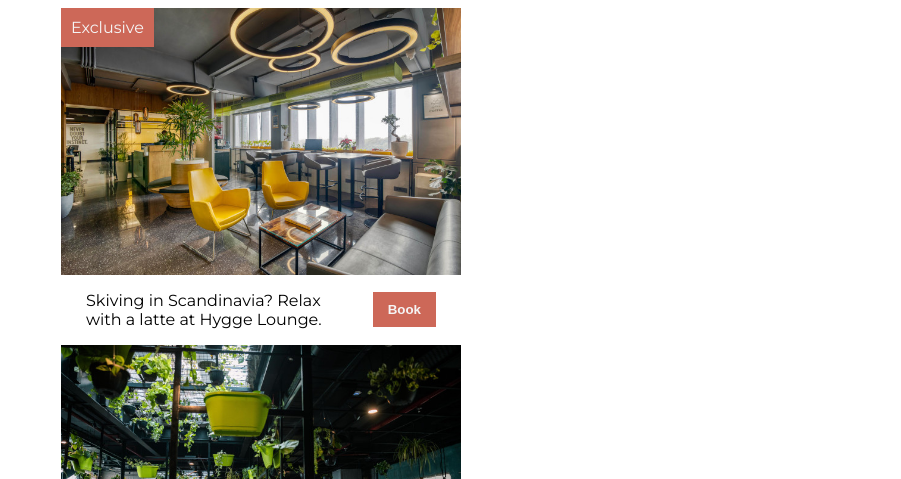
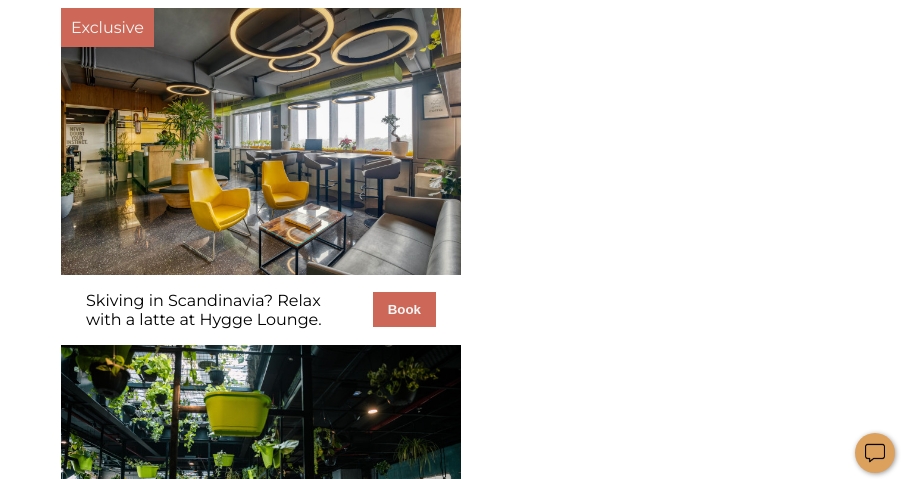
Before and after one commit to ElijahTobs/Coworking-Site, a plain HTML site: page index.html in a window 1280 px wide. Shown: the part 321-800 px from the top of the page, without its empty margins (379-1280 px from the left). Drawn offline with Linux system fonts and the light colour scheme.

Commit message:
Add and style message icon

```diff
--- a/index.html
+++ b/index.html
@@ -57,8 +57,14 @@
         </div>
       </section>
     </div>
+
+    <div class="chatbox-bg">
+      <img src="images/message.png" class="chatbox-img" alt="chatbox">
+    </div>
   </main>
 
+  <div class="chatbox-container">
+  </div>
 
 </body>
 </html>
--- a/styles.css
+++ b/styles.css
@@ -1,13 +1,14 @@
 body {
   margin: 0;
   padding: 0;
+  max-width: 400px;
+  margin: auto;
   font-family: "Montserrat", sans-serif;
 }
 
 .container {
-  width: 400px;
+  max-width: 400px;
   margin: 0 auto;
-  /* border: 2px solid #c6c6c6; */
 }
 
 ul {
@@ -87,3 +88,21 @@ button {
 .item-img {
   display: block;
 }
+
+.chatbox-bg {
+  background-color: #dda15e;
+  width: 40px;
+  height: 40px;
+  border-radius: 50%;
+  cursor: pointer;
+  box-shadow: 1px 1px 5px #999;
+  display: flex;
+  position: fixed;
+  bottom: 6px;
+  right: 6px;
+}
+
+.chatbox-img {
+ width: 50%;
+ margin: auto;
+}
```
Also changed, not shown: images/message.png (added).
